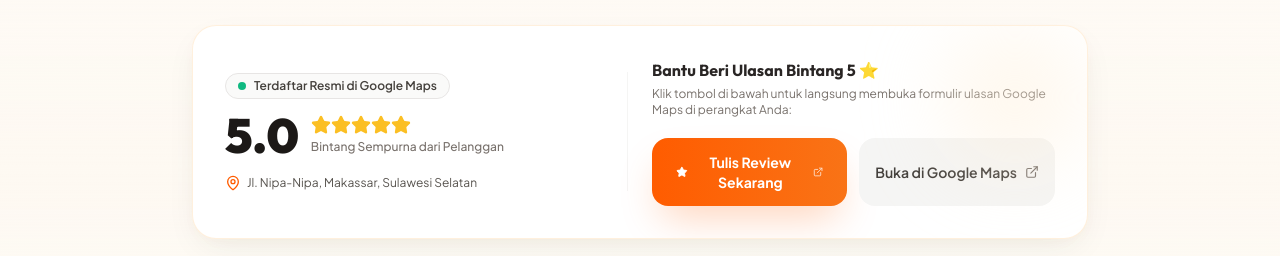
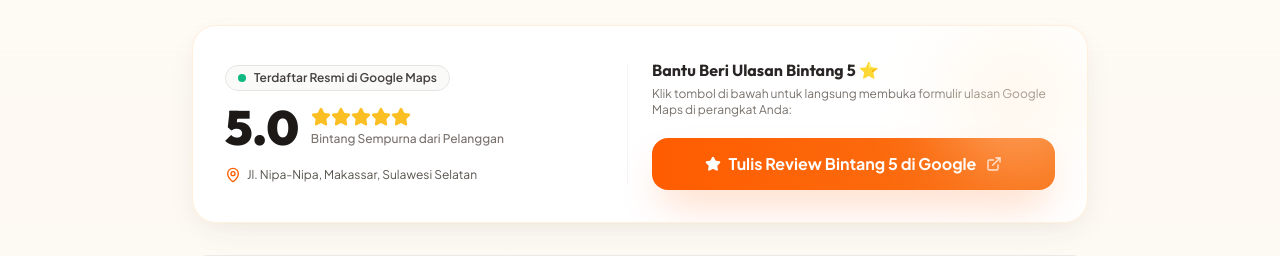
Before and after one commit to gryvnalvrdo/exadelfos, a React (Vite) app: page / in a window 1280 px wide. Shown: the part 5500-5756 px from the top of the page. Built offline with nearby package versions, Linux system fonts and the light colour scheme.

Commit message:
style: remove Buka di Google Maps button, keep only direct Google Review

```diff
--- a/src/components/GoogleReviewSection.jsx
+++ b/src/components/GoogleReviewSection.jsx
@@ -67,25 +67,15 @@ export default function GoogleReviewSection() {
                 Klik tombol di bawah untuk langsung membuka formulir ulasan Google Maps di perangkat Anda:
               </p>
 
-              <div className="flex flex-col sm:flex-row gap-3 w-full">
+              <div className="w-full">
                 <button
                   onClick={handleWriteReview}
-                  className="flex-1 inline-flex items-center justify-center gap-2 bg-gradient-to-r from-exa-orange to-orange-500 hover:from-exa-orange-600 hover:to-orange-600 text-white font-bold text-sm px-6 py-3.5 rounded-2xl shadow-floating hover:shadow-lg transition-all active:scale-95"
+                  className="w-full inline-flex items-center justify-center gap-2 bg-gradient-to-r from-exa-orange to-orange-500 hover:from-exa-orange-600 hover:to-orange-600 text-white font-bold text-sm sm:text-base px-6 py-3.5 rounded-2xl shadow-floating hover:shadow-lg transition-all active:scale-95"
                 >
                   <Star className="w-4 h-4 fill-white text-white" />
-                  <span>Tulis Review Sekarang</span>
-                  <ExternalLink className="w-3.5 h-3.5 opacity-80" />
+                  <span>Tulis Review Bintang 5 di Google</span>
+                  <ExternalLink className="w-4 h-4 opacity-80 ml-0.5" />
                 </button>
-
-                <a
-                  href={CAFE_INFO.googleMapsUrl}
-                  target="_blank"
-                  rel="noopener noreferrer"
-                  className="inline-flex items-center justify-center gap-2 bg-stone-100 hover:bg-stone-200 text-stone-700 font-semibold text-xs sm:text-sm px-4 py-3.5 rounded-2xl transition-colors"
-                >
-                  <span>Buka di Google Maps</span>
-                  <ExternalLink className="w-3.5 h-3.5 text-stone-500" />
-                </a>
               </div>
             </div>
           </div>
```
